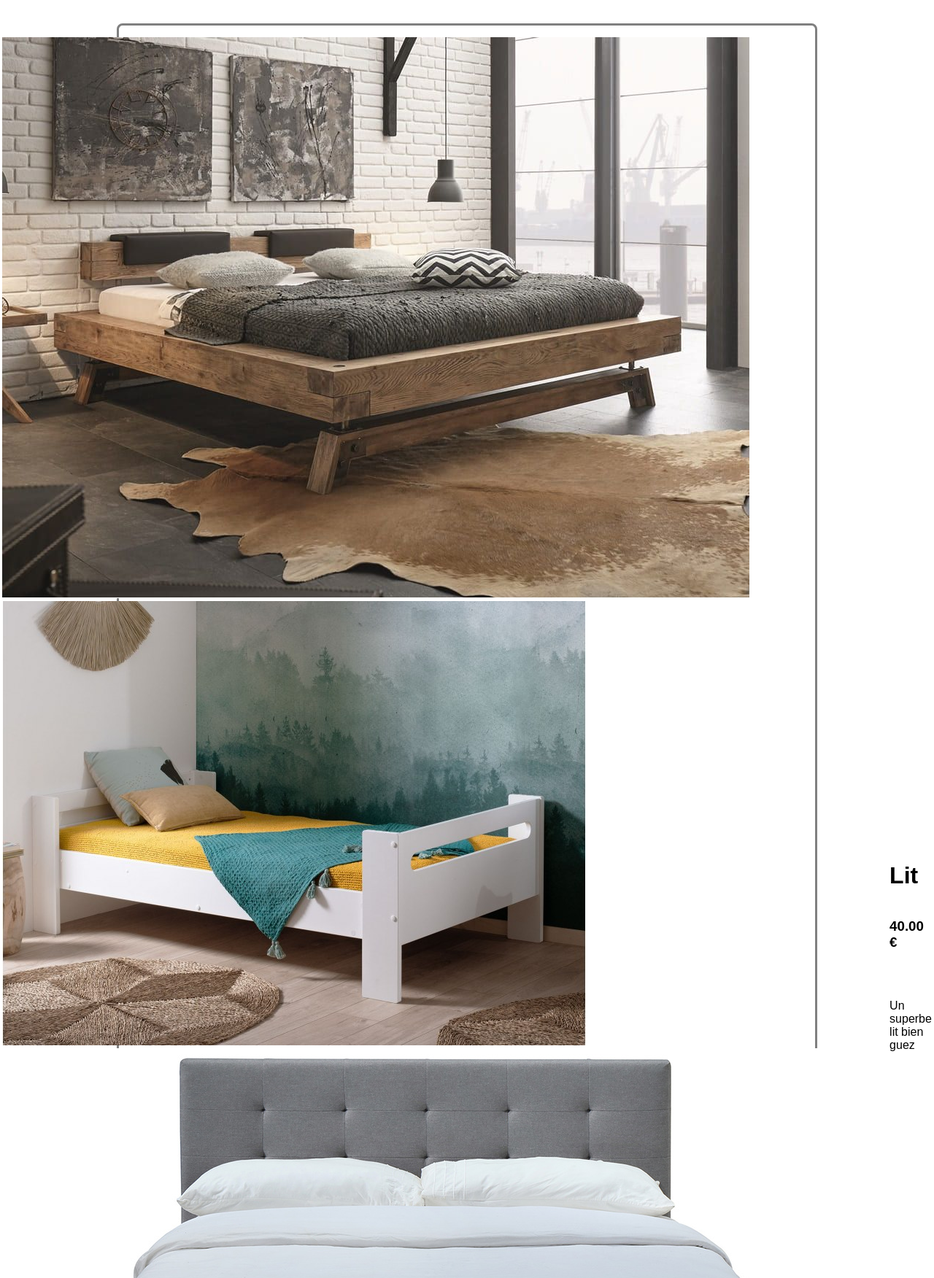
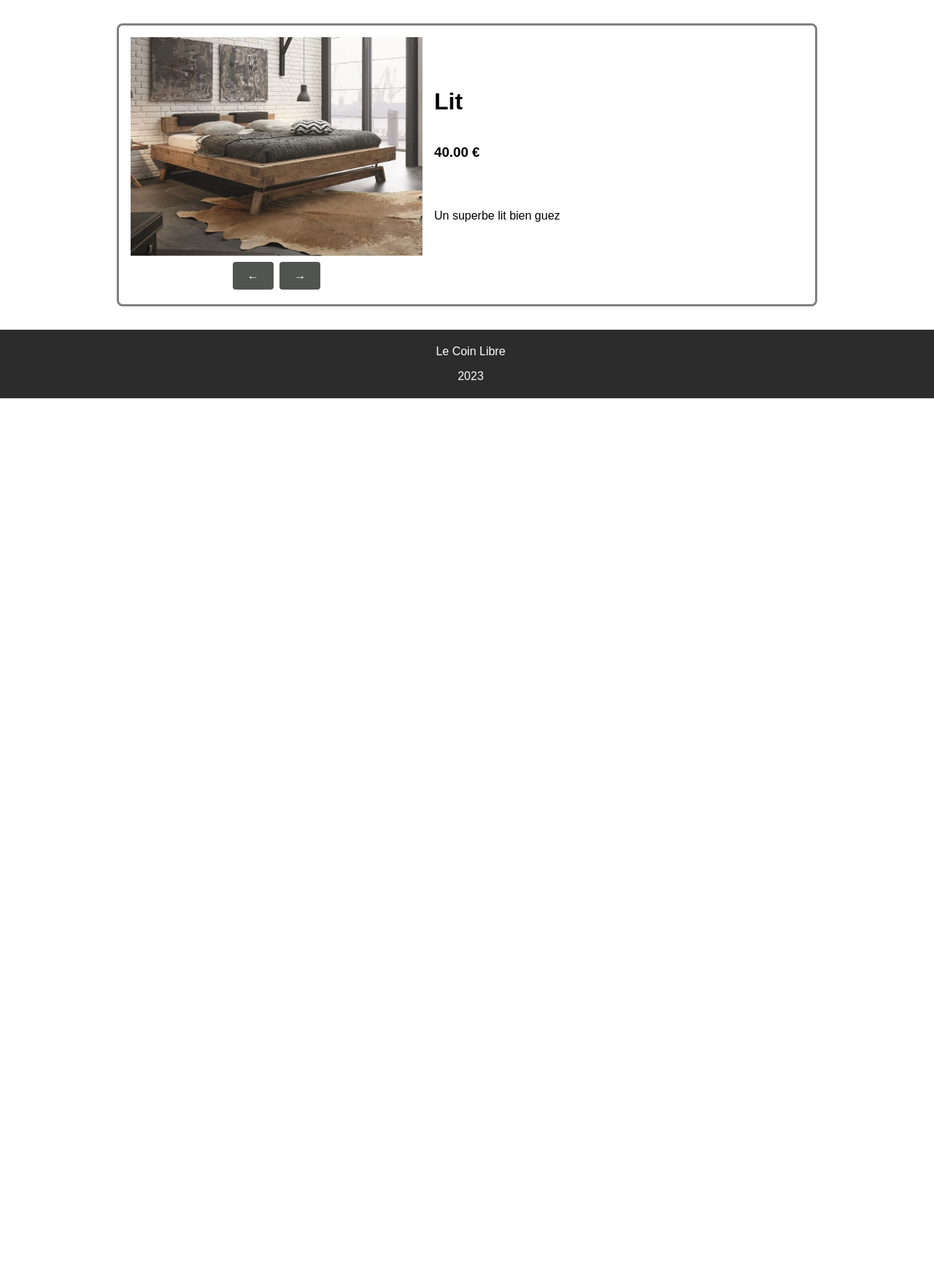
Before and after one commit to dreyze34/le_coin_libre, a Django app: page /produit/3 in a window 1280 px wide. Shown: the part 168-1920 px from the top of the page at 73% size. After the commit the page ends 714 px from the top, so only its background shows below. Run offline with Django 4.2, Linux system fonts and the light colour scheme; data comes from the database, SQL or seed files in the repository; both versions use the stored data as it was after the commit; parts of the project's set-up code (start-up, migrations or seed data) failed here and were passed over.

Commit message:
Les petits boutons bien kawai uWu

```diff
--- a/le_coin_libre/store/static/styles.css
+++ b/le_coin_libre/store/static/styles.css
@@ -40,6 +40,7 @@ nav {
     flex-direction: row;
     font-family: 'Vina Sans', sans-serif;
     justify-content: space-around;
+    width : fit-content;
     align-items: center;
     font-size: 0.8em;
 }
--- a/le_coin_libre/store/templates/store/header.html
+++ b/le_coin_libre/store/templates/store/header.html
@@ -13,6 +13,32 @@
             a {
                 text-decoration: none;
                 color: black; /* Vous pouvez définir la couleur que vous préférez */
+            }
+            #changeButtonPlus {
+                background-color: #525452; /* Couleur de fond du bouton */
+                color: white; /* Couleur du texte du bouton */
+                border: none; /* Supprimer la bordure du bouton */
+                padding: 10px 20px; /* Espacement intérieur du bouton */
+                text-align: center;
+                text-decoration: none;
+                display: inline-block;
+                font-size: 16px;
+                margin: 4px 2px;
+                cursor: pointer;
+                border-radius: 4px; /* Bords arrondis */
+            }
+            #changeButtonMoins {
+                background-color: #525452; /* Couleur de fond du bouton */
+                color: white; /* Couleur du texte du bouton */
+                border: none; /* Supprimer la bordure du bouton */
+                padding: 10px 20px; /* Espacement intérieur du bouton */
+                text-align: center;
+                text-decoration: none;
+                display: inline-block;
+                font-size: 16px;
+                margin: 4px 2px;
+                cursor: pointer;
+                border-radius: 4px; /* Bords arrondis */
             }
         </style>
 
--- a/le_coin_libre/store/templates/store/produit.html
+++ b/le_coin_libre/store/templates/store/produit.html
@@ -1,11 +1,15 @@
 {% load static %}
 {%include 'store/header.html'%}
 
+
+
 <div class="bloc_produit">
     <div class="photo_produit">
-    {% for img in liste_produit.image%}
-        <img src= '../{{img}}'>
-        {%endfor%}
+        <img id="image" src= '../{{liste_produit.image.0}}' alt="Image" style="width: 400px; height: 300px;">
+        <center>
+            <button id="changeButtonMoins" onclick="changeImageMoins()">&larr;</button>
+            <button id="changeButtonPlus" onclick="changeImagePlus()">&rarr;</button>
+        </center>
     </div>
     <div class="description_produit">
         <h1> {{ liste_produit.nom }} </h1>
@@ -15,4 +19,29 @@
     </div>
 </div>
 
+<script>
+    let currentIndex = 1; // Indice initial de l'image
+    const totalImages = {{liste_produit.nb_image}}; // Nombre total d'images
+
+    function changeImagePlus() {
+        currentIndex+=1;
+        if (currentIndex > totalImages) {
+            currentIndex = 1; // Revenir à la première image si on atteint la fin
+        }
+
+        const imageElement = document.getElementById('image');
+        imageElement.src = `../static/images/image${currentIndex}.jpg`; // Remplace image1.jpg, image2.jpg, etc.
+    }
+
+    function changeImageMoins() {
+        currentIndex-=1;
+        if (currentIndex <= 0) {
+            currentIndex = totalImages; // Revenir à la première image si on atteint la fin
+        }
+
+        const imageElement = document.getElementById('image');
+        imageElement.src = `../static/images/image${currentIndex}.jpg`; // Remplace image1.jpg, image2.jpg, etc.
+    }
+</script>
+
 {%include 'store/footer.html'%}
--- a/le_coin_libre/store/views.py
+++ b/le_coin_libre/store/views.py
@@ -40,8 +40,10 @@ def produit(request, id):
         'nom':product.title,
         'prix':product.price,
         'description':product.description,
-        'image': [product.image_set.all()[i].image for i in range(len(product.image_set.all()))]
+        'image': [product.image_set.all()[i].image for i in range(len(product.image_set.all()))],
+        'nb_image':len([product.image_set.all()[i].image for i in range(len(product.image_set.all()))])
         }
+    print(len(product.image_set.all()))
     context = {'liste_produit': liste_produit}
     return render(request, 'store/produit.html', context)
 
```
Also changed, not shown: le_coin_libre/db.sqlite3, le_coin_libre/store/static/images/image1.jpg (renamed from le_coin_libre/store/static/images/lit.jpg), le_coin_libre/store/static/images/image2.jpg (added), le_coin_libre/store/static/images/image3.jpg (added), le_coin_libre/store/static/images/image4.jpg (added).
